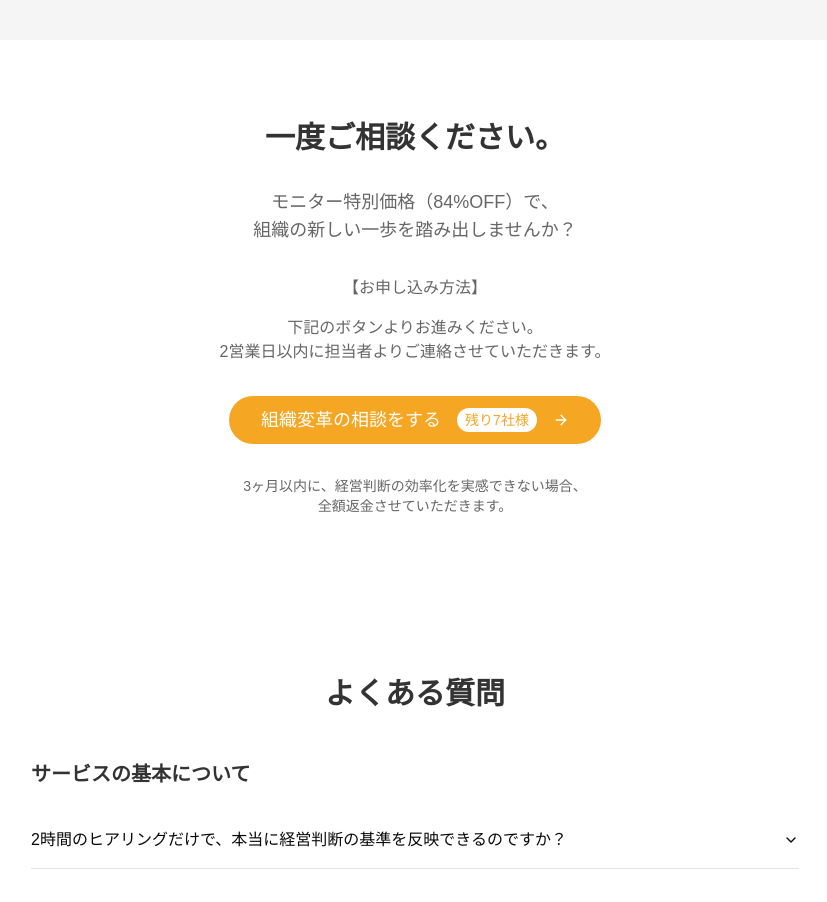
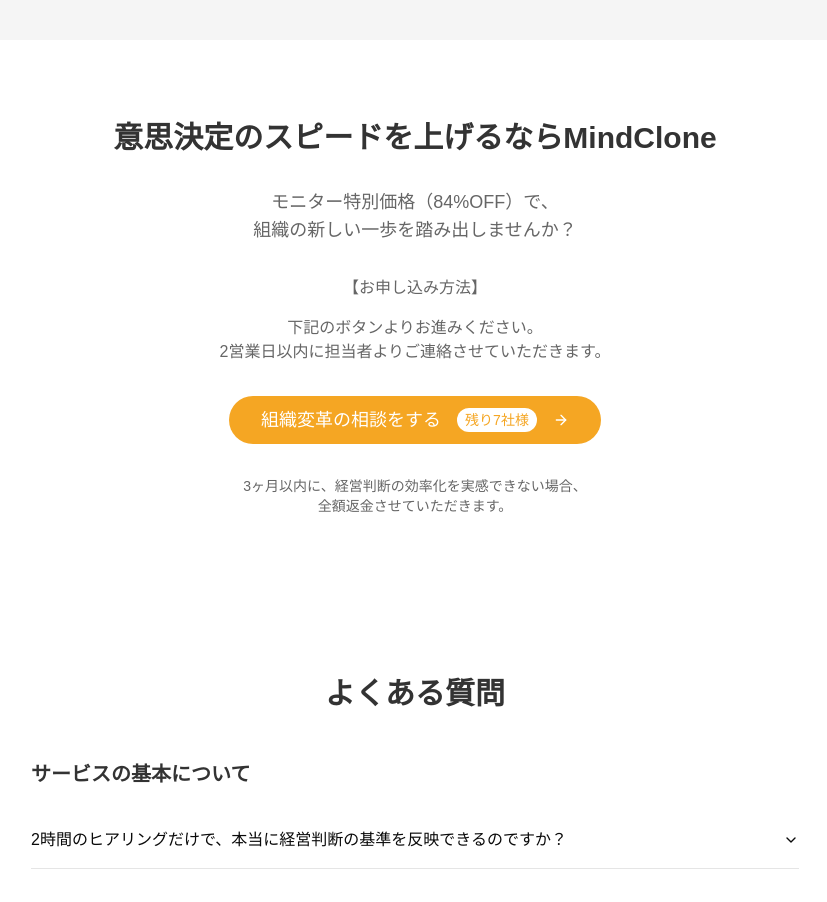
Before and after one commit to ishotinc/my-app, a Next.js app: page / in a window 1280 px wide. Shown: the part 5180-6082 px from the top of the page, without its empty margins (225-1052 px from the left). Built offline with nearby package versions, Linux system fonts and the light colour scheme.

Commit message:
一度ご相談ください。のCTAセクションタイトル修正

```diff
--- a/components/landing-page.tsx
+++ b/components/landing-page.tsx
@@ -422,7 +422,7 @@
             className="space-y-8"
           >
             <h2 className="text-3xl font-bold text-[#333333]">
-              一度ご相談ください。
+              意思決定のスピードを上げるならMindClone
             </h2>
             <p className="text-lg text-[#666666]">
               モニター特別価格（84%OFF）で、<br />
```
